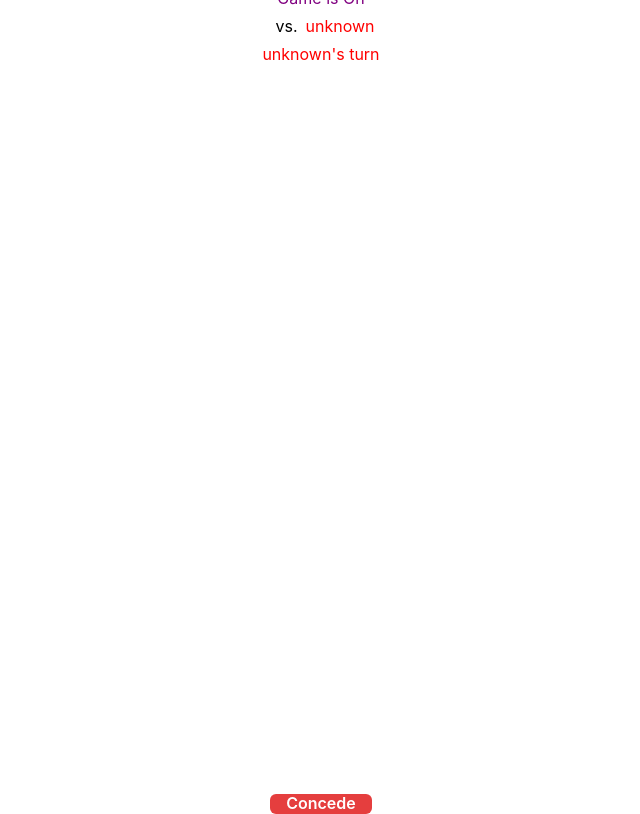
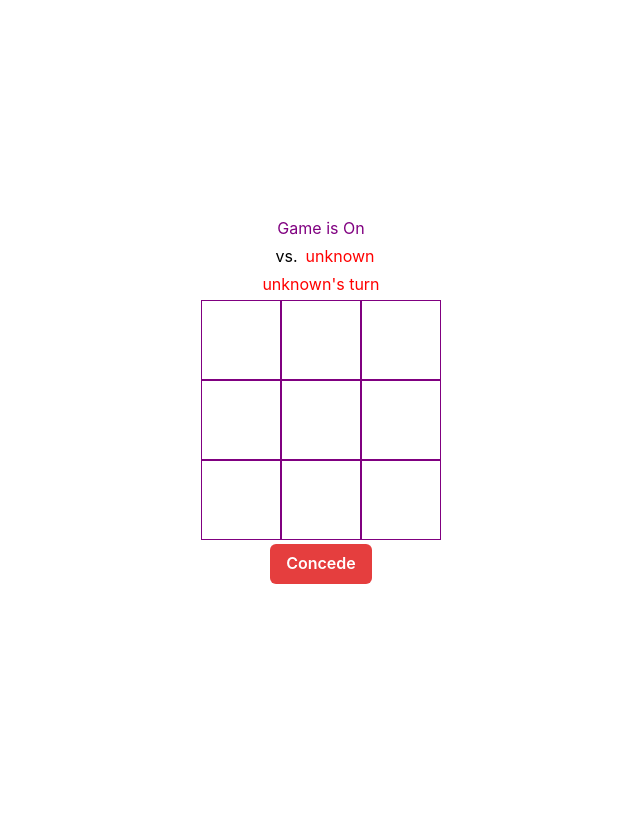
Before and after one commit to ikizey/tic-tac-toe, a React (Vite) app in the folder frontend/: page /game in a window 1280 px wide. Shown: the whole page, without its empty margins (319-959 px from the left). Built offline with nearby package versions, Linux system fonts and the light colour scheme; no server answers.

Commit message:
style grid

```diff
--- a/frontend/src/components/Grid.jsx
+++ b/frontend/src/components/Grid.jsx
@@ -1,23 +1,32 @@
-import { Grid as cGrid, GridItem } from '@chakra-ui/react';
+import { Box, Grid as CGrid, GridItem } from '@chakra-ui/react';
 import Mark from './Mark';
 
 const Grid = ({ moves, makeMove }) => {
   return (
-    <cGrid templateColumns='repeat(3, 1fr)' gap={6}>
+    <CGrid templateColumns='repeat(3, 1fr)' gap={0}>
       {moves.map((move, index) => (
         <GridItem
           key={index}
-          w='100%'
-          h='20'
-          bg='grey.100'
           onClick={() => {
             move === '' && makeMove(index);
           }}
         >
-          <Mark move={move} />
+          <Box
+            display='flex'
+            alignItems='center'
+            justifyContent='center'
+            border='1px'
+            borderWidth='1'
+            borderColor='purple'
+            w='20'
+            h='20'
+            color='white'
+          >
+            <Mark move={move} />
+          </Box>
         </GridItem>
       ))}
-    </cGrid>
+    </CGrid>
   );
 };
 
```
